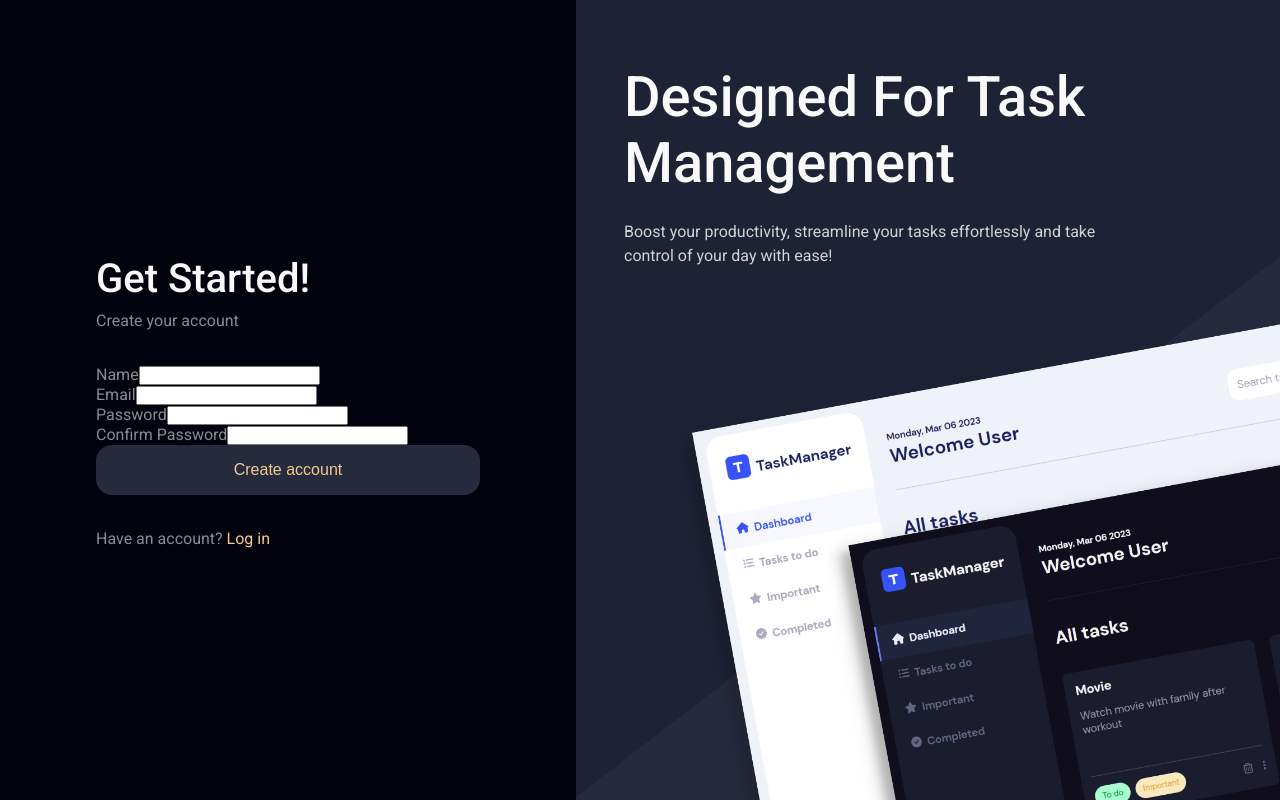
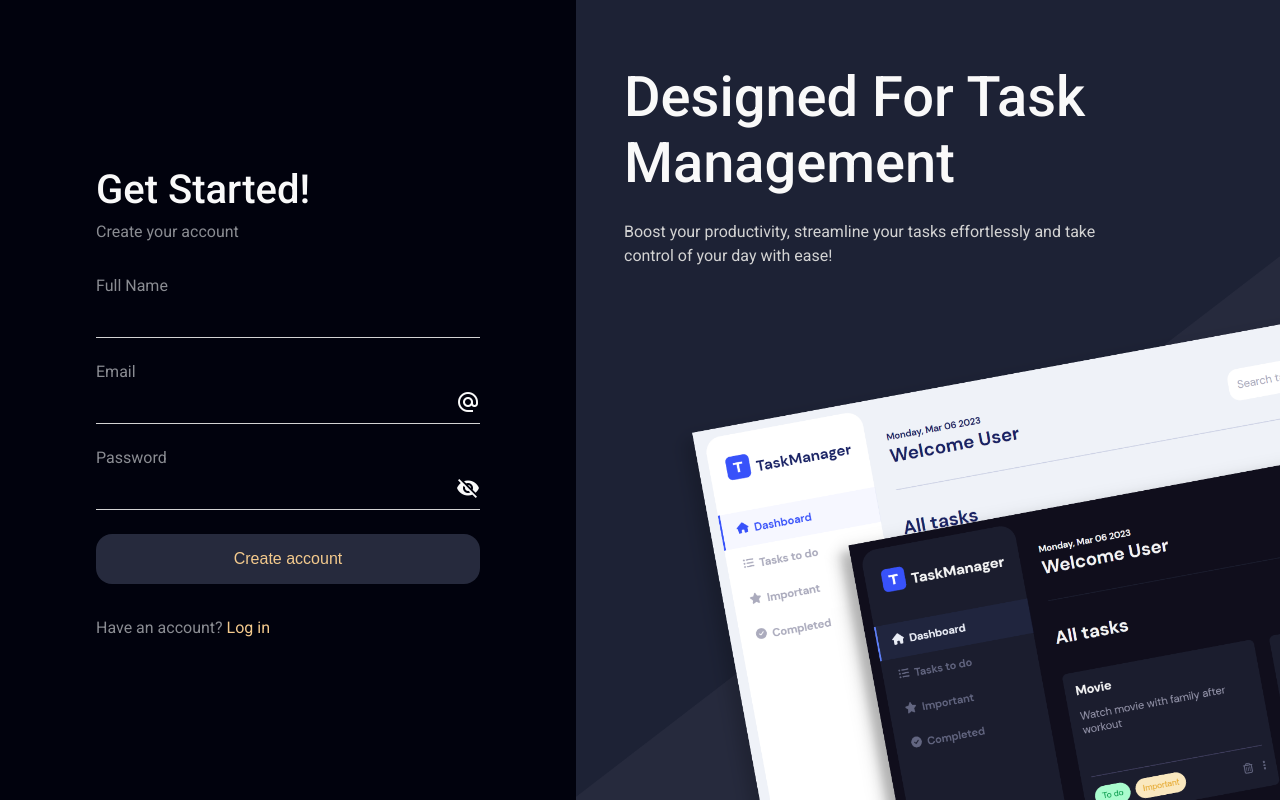
Before and after one commit to jarolthecoder/TaskManager-V2, a Next.js app: page /register in a window 1280 px wide. Built offline with nearby package versions, Linux system fonts and the light colour scheme.

Commit message:
Added component for conditional rendering

```diff
--- a/src/app/(auth)/layout.jsx
+++ b/src/app/(auth)/layout.jsx
@@ -2,13 +2,13 @@ import styles from "./auth.module.css";
 
 export default function AuthLayout({ children }) {
   return (
-    <div className={styles.main}>
-      <div className={styles.col_left}>
+    <main className={styles.main}>
+      <section className={styles.col_left}>
         <div className={styles.form_container}>
           {children}
         </div>
-      </div>
-      <div className={styles.col_right}>
+      </section>
+      <section className={styles.col_right}>
         <div className={styles.title}>
           <h2>Designed for task management</h2>
           <p>
@@ -16,7 +16,7 @@ export default function AuthLayout({ children }) {
             and take control of your day with ease!
           </p>
         </div>
-      </div>
-    </div>
+      </section>
+    </main>
   );
 }
--- a/src/app/(auth)/register/page.jsx
+++ b/src/app/(auth)/register/page.jsx
@@ -1,4 +1,4 @@
-import { Button } from "@/ui/components/Button/Button";
+import { Button, AuthFormField } from "@/ui/components";
 import styles from "../auth.module.css";
 import Link from "next/link";
 
@@ -8,27 +8,30 @@ export default function Register() {
       <h1>Get Started!</h1>
       <p>Create your account</p>
       <form action="" className={styles.auth_form}>
-        <div className={styles.input_group}>
-          <label htmlFor="name">Name</label>
-          <input type="text" id="name" />
-        </div>
-        <div className={styles.input_group}>
-          <label htmlFor="email">Email</label>
-          <input type="email" id="email" />
-        </div>
-        <div className={styles.input_group}>
-          <label htmlFor="password">Password</label>
-          <input type="password" id="password" />
-        </div>
-        <div className={styles.input_group}>
-          <label htmlFor="confirm_password">Confirm Password</label>
-          <input type="password" id="confirm_password" />
-        </div>
+        <AuthFormField
+          label="Full Name"
+          type="text"
+          id="fullName"
+          name="fullName"
+        />
+        <AuthFormField
+          label="Email"
+          type="email"
+          id="email"
+          name="email"
+          fieldIcon="alternate_email"
+        />
+        <AuthFormField
+          label="Password"
+          type="password"
+          id="password"
+          name="password"
+          fieldIcon="visibility_off"
+        />
         <Button title="Create account" />
       </form>
       <p>
-        Have an account? {" "}
-        <Link href="/login">Log in</Link>
+        Have an account? <Link href="/login">Log in</Link>
       </p>
     </>
   );
--- a/src/ui/components/AuthFormField/AuthFormField.jsx
+++ b/src/ui/components/AuthFormField/AuthFormField.jsx
@@ -1,12 +1,23 @@
-"use client"
+"use client";
 
 import { useState } from "react";
 import PropTypes from "prop-types";
 import styles from "./AuthFormField.module.css";
+import { RenderWhen } from "../RenderWhen/RenderWhen";
 
 export const AuthFormField = (props) => {
-  const { label, id, type, name, value, onChange, fieldIcon, error, errorMessage, ...restOfProps } =
-    props;
+  const {
+    label,
+    id,
+    type,
+    name,
+    value,
+    onChange,
+    fieldIcon,
+    error,
+    errorMessage,
+    ...restOfProps
+  } = props;
 
   const [isPasswordVisible, setIsPasswordVisible] = useState(false);
 
@@ -17,7 +28,7 @@ export const AuthFormField = (props) => {
   return (
     <div className={styles.input_group}>
       <label htmlFor={label}>{label}</label>
-      <div className={`${styles.form_input} ${ error ? styles.error : ""}`}>
+      <div className={`${styles.form_input} ${error ? styles.error : ""}`}>
         <input
           type={isPasswordVisible ? "text" : type}
           id={id}
@@ -31,14 +42,15 @@ export const AuthFormField = (props) => {
           onClick={type === "password" ? togglePasswordVisibility : null}
           style={{ cursor: type === "password" ? "pointer" : "default" }}
         >
-          {type === "password" && isPasswordVisible
-            ? "remove_red_eye"
-            : fieldIcon}
+          <RenderWhen
+            condition={type === "password" && isPasswordVisible}
+            fallback={fieldIcon}
+          >
+            remove_red_eye
+          </RenderWhen>
         </span>
       </div>
-      {error && (
-        <p className={styles.error}>{errorMessage}</p>
-      )}
+      {error && <p className={styles.error}>{errorMessage}</p>}
     </div>
   );
 };
--- /dev/null
+++ b/src/ui/components/RenderWhen/RenderWhen.jsx
@@ -0,0 +1,11 @@
+import PropTypes from "prop-types";
+
+export const RenderWhen = ({ condition, fallback, children }) => {
+  return condition ? children : fallback || null;
+};
+
+RenderWhen.propTypes = {
+  condition: PropTypes.bool.isRequired,
+  fallback: PropTypes.node,
+  children: PropTypes.node.isRequired,
+};
--- /dev/null
+++ b/src/ui/components/index.js
@@ -0,0 +1,3 @@
+export * from './Button/Button'
+export * from './AuthFormField/AuthFormField'
+export * from './RenderWhen/RenderWhen'
```
Also changed, not shown: src/app/(auth)/auth.module.css (+0 -33 lines), src/app/(auth)/login/page.jsx (+12 -29 lines), public/auth-page-preview.png (added), public/google.png (added).
